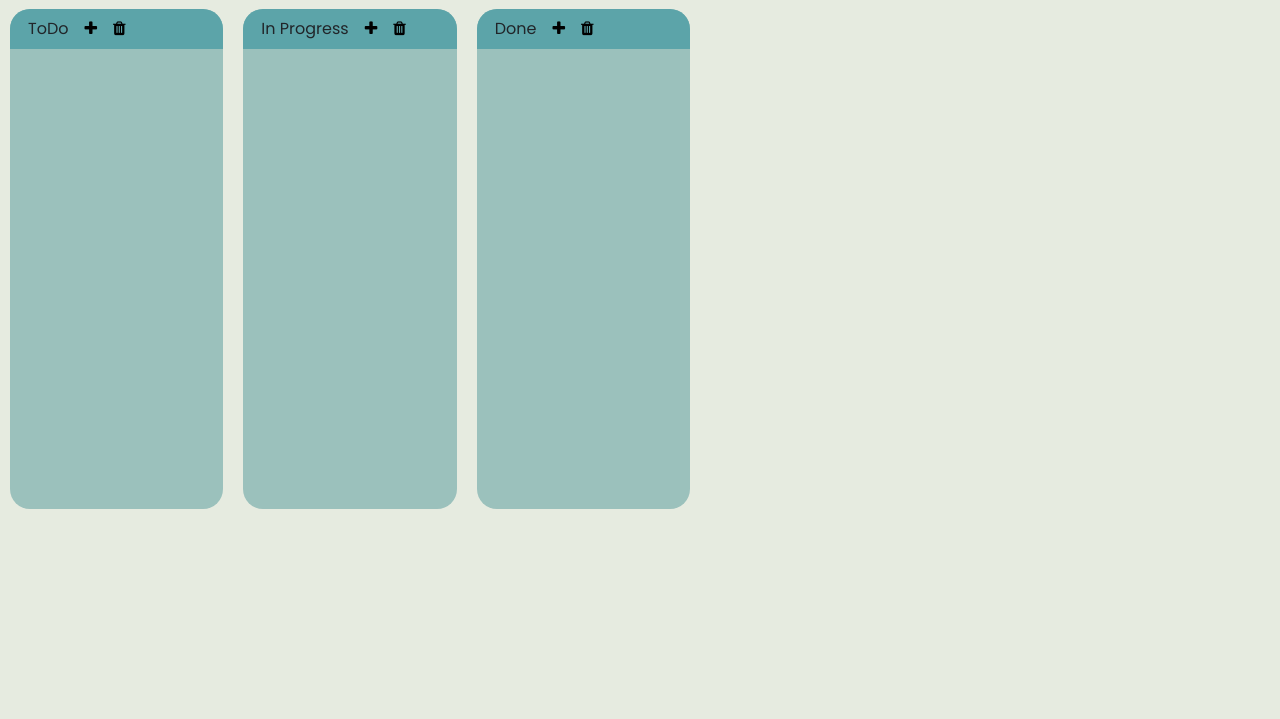
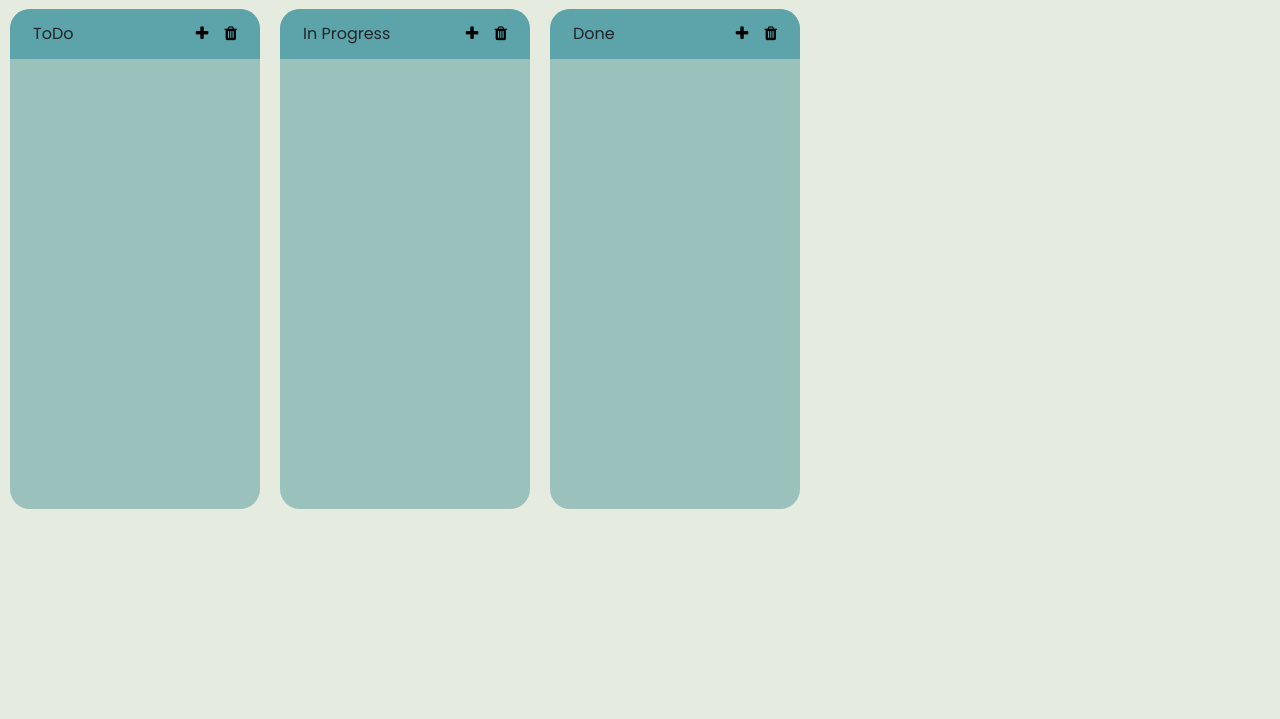
Before and after one commit to lilinho/kanban_js, a plain HTML site: page index.html in a window 1280 px wide. Shown: the part 81-800 px from the top of the page. Drawn offline with nearby package versions, Linux system fonts and the light colour scheme.

Commit message:
finished

```diff
--- a/css/style.css
+++ b/css/style.css
@@ -41,21 +41,23 @@ body {
     margin: 10px;
     height: auto;
     min-height: 500px;
+    width: 250px;
     padding: 0;
     background-color: #9BC1BC;
     border-radius: 20px;
 }
 
 .column-title {
+    height: auto;
     width: 100%;
-    height: auto;
     min-height: 40px;
     background-color: #5CA4A9;
     border-top-right-radius: 20px;
     border-top-left-radius: 20px;
     margin: 0;
+    padding: 5px;
     font-family: 'Poppins', sans-serif;
-    vertical-align: middle;
+    cursor: move;
 }
 
 .column-container .column [class*='btn-'] {
@@ -68,9 +70,9 @@ body {
     color: #F4F1BB;
 }
 
-.column-container .column span {
+.column-title span {
     margin-left: 10px;
-    cursor: move;
+
 }
 
 .column-container .column [class*='btn-']:last-child {
@@ -120,7 +122,7 @@ body {
 .place-holder-x { /* placeholder for columns */
     background-color: transparent;
     border: 2px dashed rgba(0,0,0,.5);
-    width: 100px;
+    width: 250px;
     height: 500px;
     float: left;
     border-radius: 20px;
--- a/js/scripts.js
+++ b/js/scripts.js
@@ -1,6 +1,6 @@
 /*
 TODO
-* work on css. (.fa behaviour on lower widths)
+ALL DONE
 */
 
 $(function () {
@@ -33,8 +33,8 @@ $(function () {
             In 'li' there will be title (<figure>), buttons for deleting column and adding card (in <figure> tag)
             And ordered list for cards
             */
-            var $column = $('<li>').addClass("column col-sm-2");
-            var $columnTitle = $('<figure>').addClass('column-title').html(
+            var $column = $('<li>').addClass("column");
+            var $columnTitle = $('<figure>').addClass('column-title d-flex').html(
                 '<span class="mr-auto p-2">' + self.name + '</span>');
             var $columnCardList = $('<ol>').addClass('card-list');
             var $deleteButton = $('<button>').addClass('btn-delete p-2').html(
@@ -118,7 +118,8 @@ $(function () {
             opacity: 0.5,
             revert: true,
 			axis: 'x',
-            tolerance: 'pointer'
+            tolerance: 'pointer',
+            handle: '.column-title'
         }).disableSelection();
 
         $('.card-list').sortable({
```
Also changed, not shown: 1 other file.
